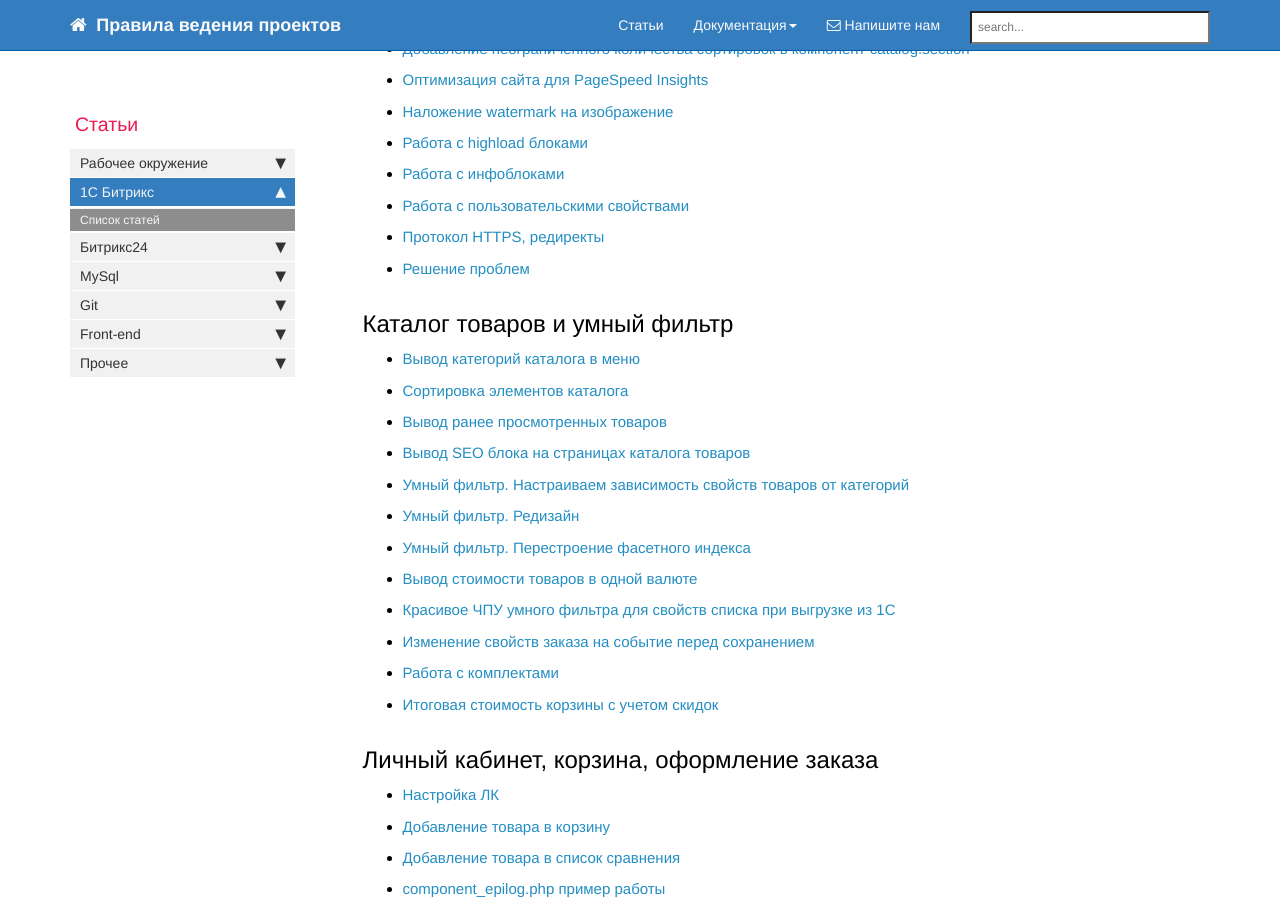
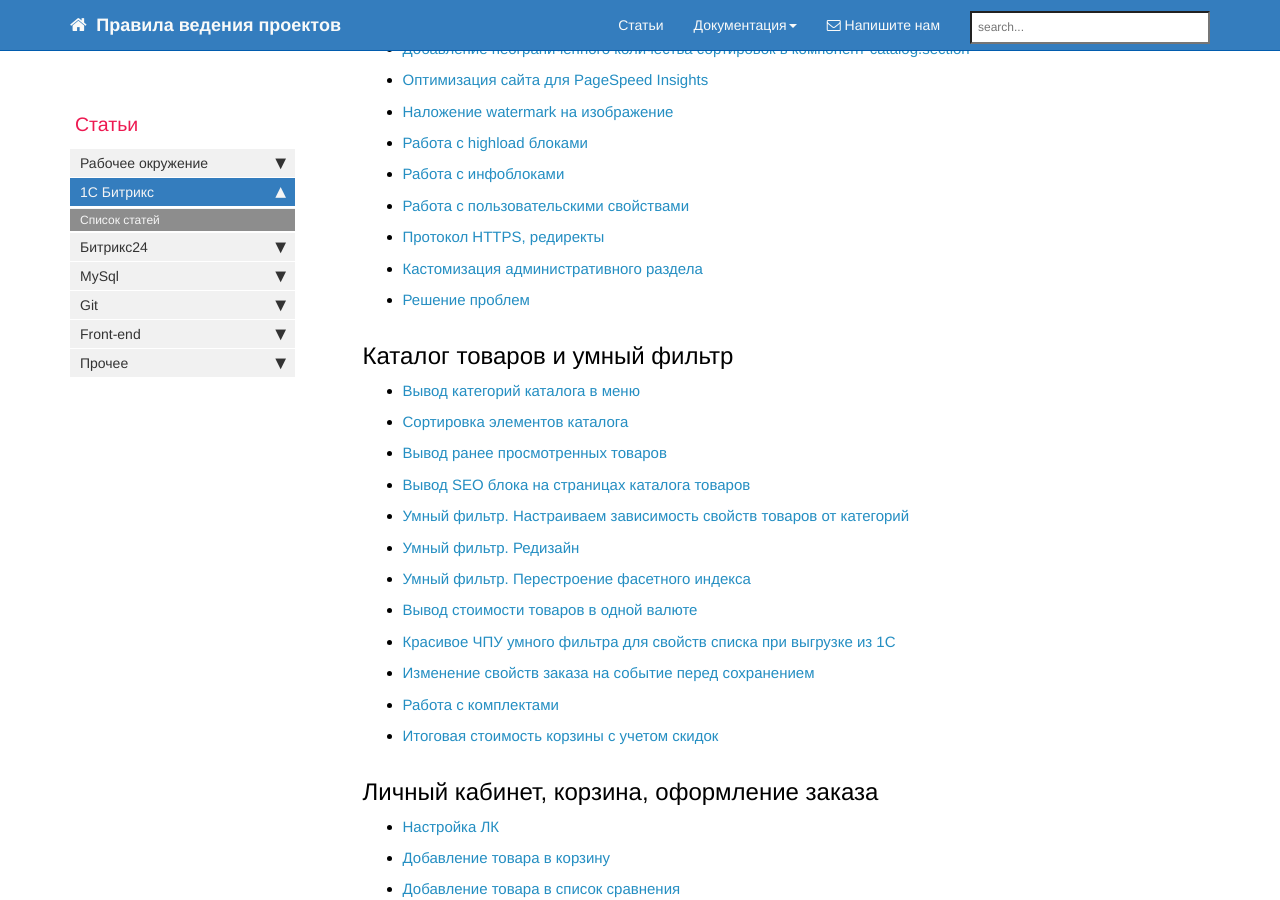
Before and after one commit to gdecider/gdecider.github.io, a Jekyll site: the page built from pages/articles/articles-g-cms-bitrix.md, in a window 1280 px wide and 900 px high, scrolled down 939 px. Built offline with Jekyll 4.4.1, drawn with Linux system fonts in a browser that asks for light colours; nearby versions of some CDN libraries; comment, search, counter and statistics services are not loaded.

Commit message:
Update articles-g-cms-bitrix.md

```diff
--- a/pages/articles/articles-g-cms-bitrix.md
+++ b/pages/articles/articles-g-cms-bitrix.md
@@ -37,6 +37,7 @@ toc: false
 * [Работа с инфоблоками](/articles-bx-iblock-examples.html)
 * [Работа с пользовательскими свойствами](/articles-bx-uf-properties.html)
 * [Протокол HTTPS, редиректы](/articles-bx-https.html)
+* [Кастомизация административного раздела](/articles-bx-admin-customisation.html)
 * [Решение проблем](/articles_bx_problems.html)
 
 ## Каталог товаров и умный фильтр
```
